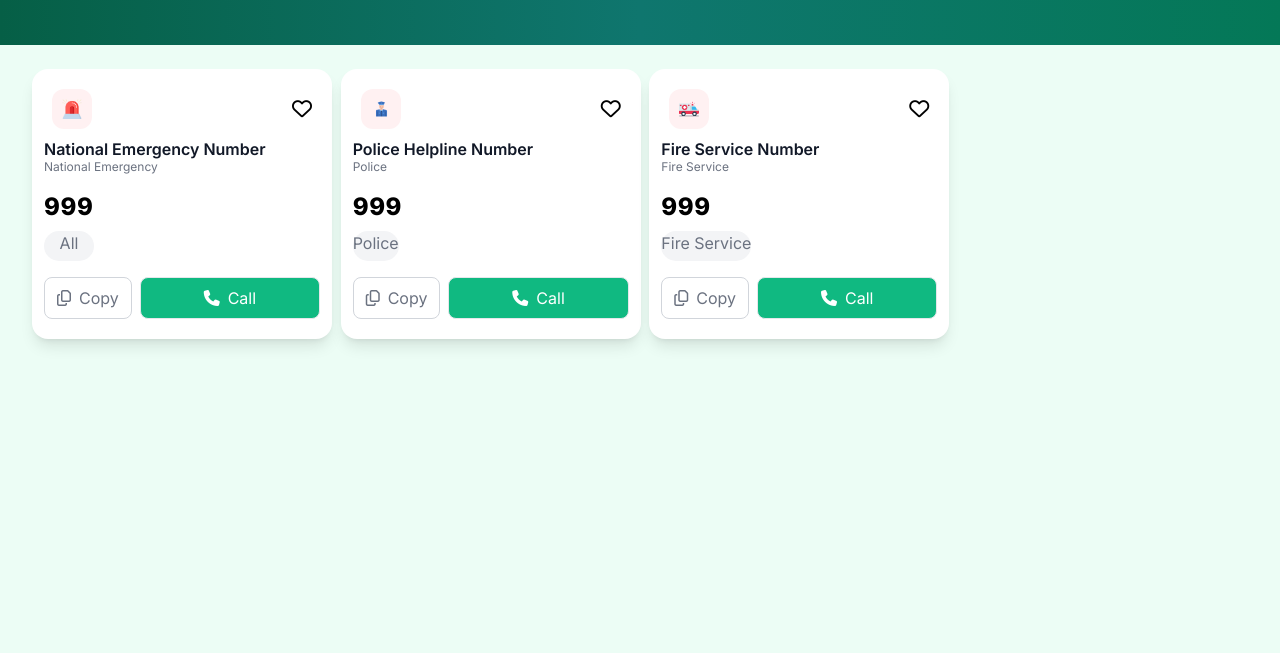
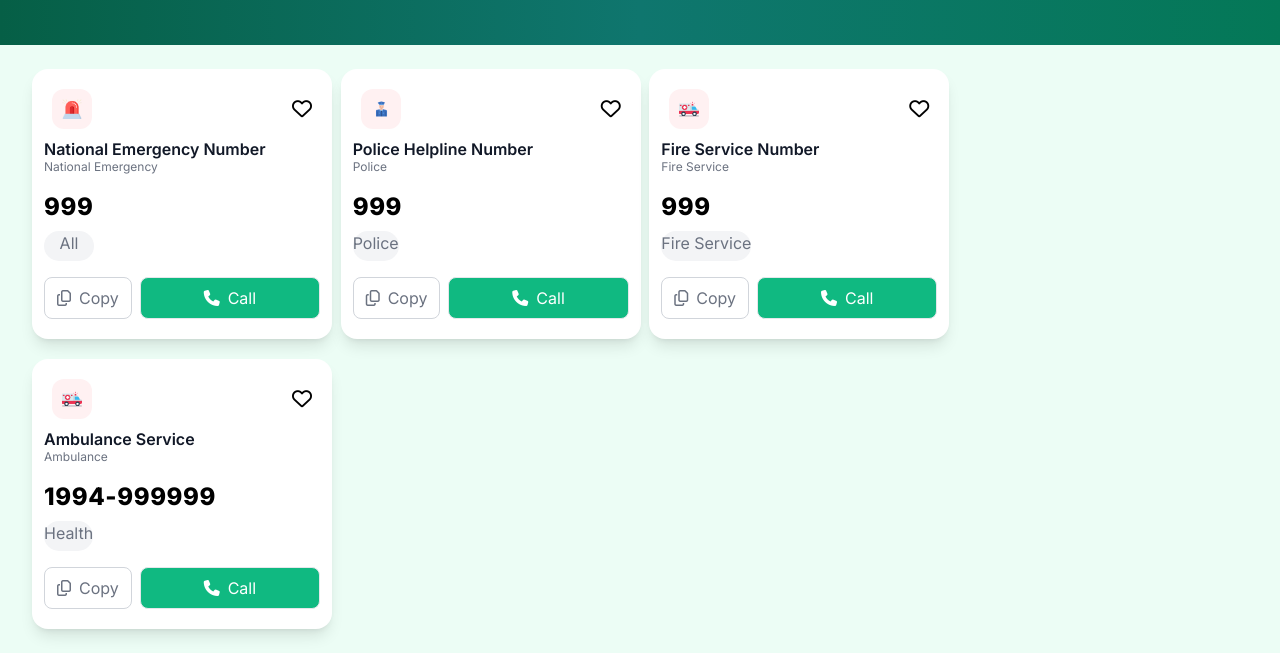
Before and after one commit to HomayraHeme/emergencyHotline, a plain HTML site: page index.html in a window 1280 px wide. Shown: the part 284-937 px from the top of the page. Before the commit the page ends 800 px from the top, so only its background shows below. Drawn offline with nearby package versions, Linux system fonts and the light colour scheme.

Commit message:
ambulace added

```diff
--- a/index.html
+++ b/index.html
@@ -243,3 +243,44 @@
                             </div>
 
                         </article>
+                        <article class="card h-[270px] w-[300px] bg-white rounded-2xl shadow-lg p-3"
+                            data-service="Ambulance Service" data-number="1994-999999">
+                            <div class="flex justify-between items-center p-2">
+
+                                <div class="h-10 w-10 grid place-content-center rounded-xl bg-rose-50"><img
+                                        class="h-[20px] w-[20px]" src="assets/ambulance.png" alt="" srcset=""></div>
+                                <br>
+
+                                <button class="heart-btn text-xl" title="Give a heart"><i
+                                        class="fa-regular fa-heart"></i></button>
+
+
+                            </div>
+                            <div>
+                                <h3 class="font-semibold text-gray-900">Ambulance Service</h3>
+                                <p class="text-xs text-gray-500 -mt-0.5">Ambulance</p>
+                            </div>
+                            <div class="mt-4">
+                                <div class="text-2xl font-extrabold tracking-wide">1994-999999</div>
+                                <div class="mt-2 flex items-center gap-2">
+                                    <span
+                                        class="badge h-[30px] w-120px] bg-gray-100 text-gray-500 rounded-2xl text-center">Health</span>
+                                </div>
+                            </div>
+                            <div class="mt-4 flex gap-2">
+                                <!-- Copy Button -->
+                                <button
+                                    class="btn btn-ghost copy-btn btn flex items-center gap-2 border border-gray-300 text-gray-500 rounded-lg px-3 py-2 hover:bg-gray-100">
+                                    <i class="fa-regular fa-copy"></i>
+                                    Copy
+                                </button>
+
+                                <!-- Call Button -->
+                                <button
+                                    class="btn btn-primary call-btn flex-1 btn flex-1 flex items-center gap-2 justify-center border bg-emerald-500 text-white  rounded-lg px-3 py-2 hover:bg-green-700">
+                                    <i class="fa-solid fa-phone"></i>
+                                    Call
+                                </button>
+                            </div>
+
+                        </article>
```
